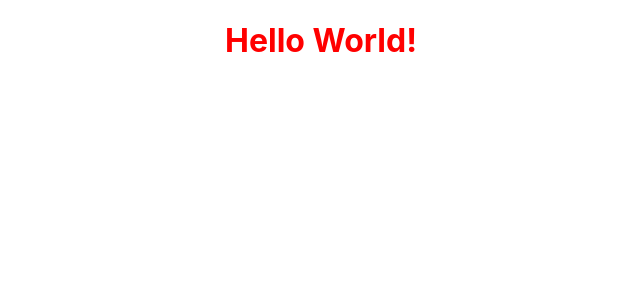
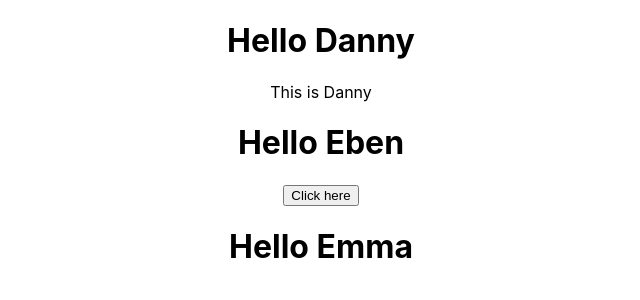
Before and after one commit to FaradayJnr/My-React-JS-Journey, a React (Create React App) app in the folder hello-world/: page / in a window 1280 px wide. Shown: the top 300 px of the page, without its empty margins (319-959 px from the left). Built offline with nearby package versions, Linux system fonts and the light colour scheme.

Commit message:
jsx and props

```diff
--- a/hello-world/src/App.js
+++ b/hello-world/src/App.js
@@ -9,7 +9,13 @@ function App() {
     <div className="App">
      {/* <Greet />
      <Welcome /> */}
-     <Hello />
+     <Greet name="Danny">
+     <p>This is Danny</p>
+     </Greet>
+     <Greet name="Eben">
+      <button>Click here</button>
+      </Greet>
+     <Greet name="Emma" />
     </div>
   );
 }
--- a/hello-world/src/components/Greet.js
+++ b/hello-world/src/components/Greet.js
@@ -3,6 +3,16 @@ import React from 'react'
 // function Greet(){
 //     return <h1>Hello Emma</h1>
 // }
-const Greet = ()=> <h1>Hello Emma</h1>
+const Greet = props => {
+console.log(props)
+return (
+<div>
+    <h1>
+        Hello {props.name}
+    </h1>
+    {props.children}
+</div>
+)
+}
 
 export default Greet
```
